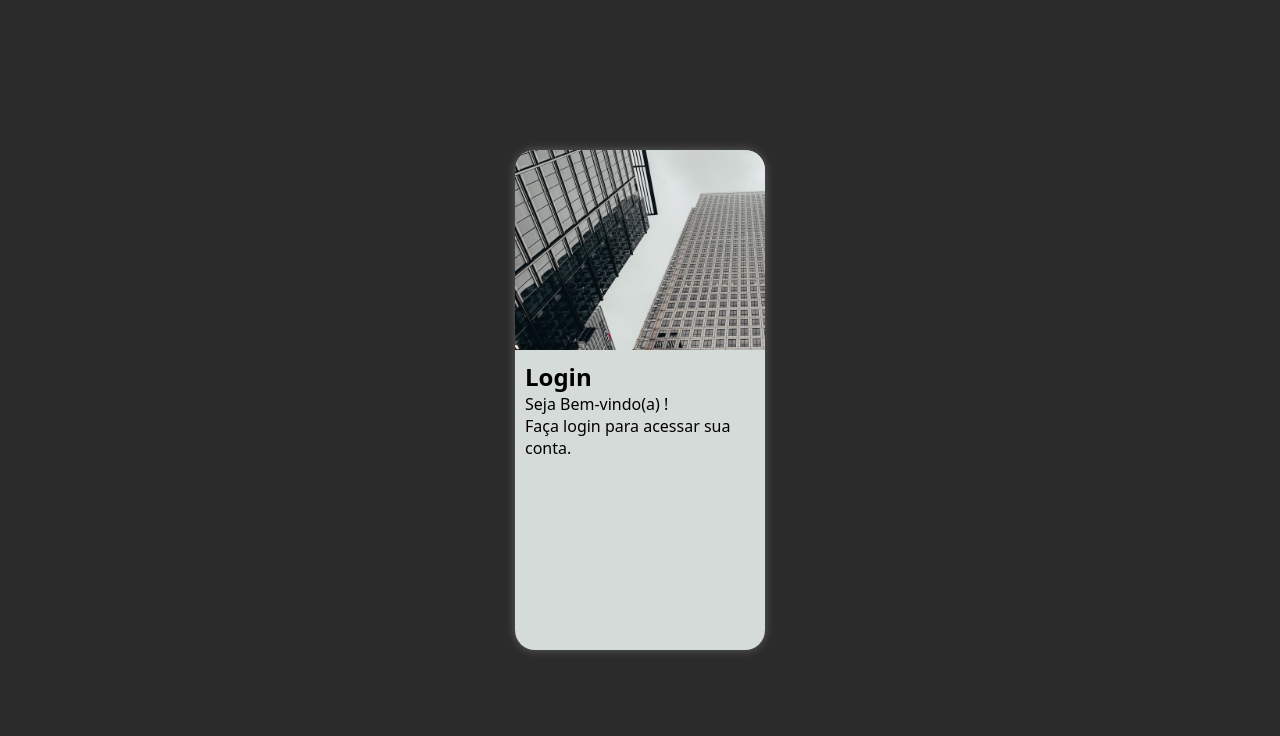
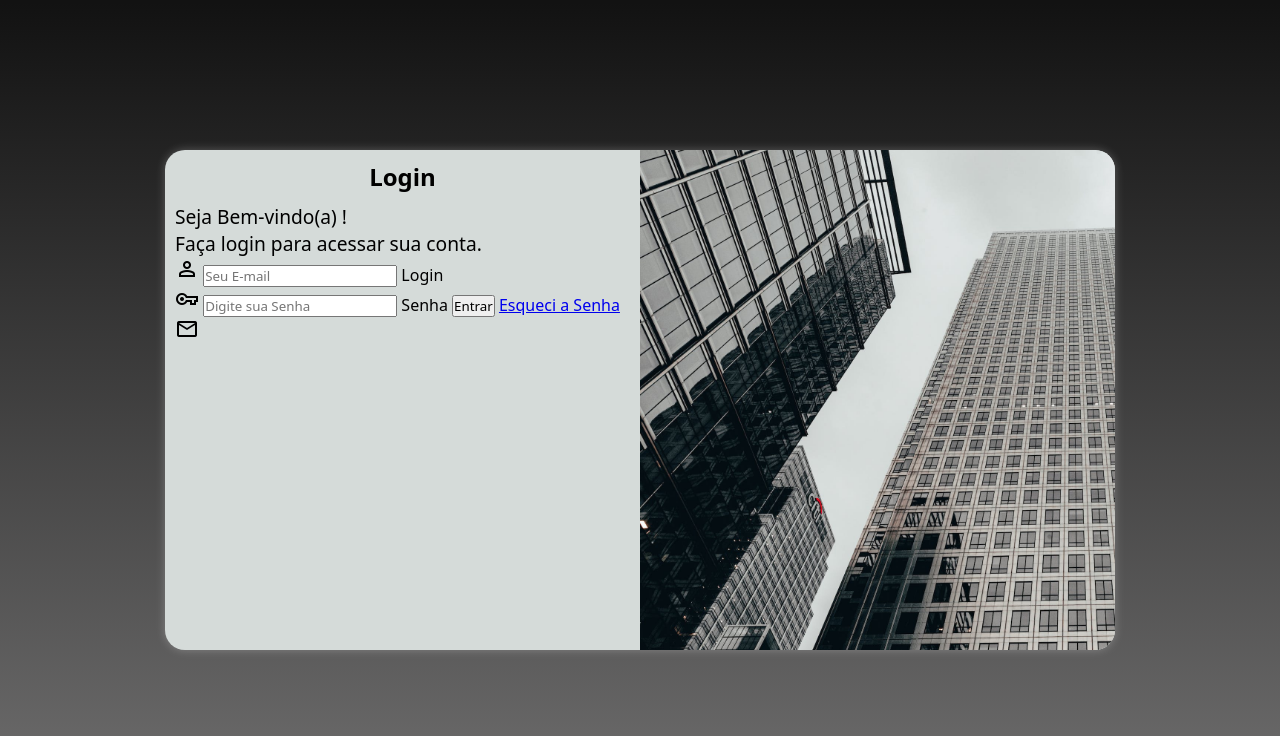
Before and after one commit to dev-vinicius-lima/projeto-login, a plain HTML site: page index.html in a window 1280 px wide. Drawn offline with nearby package versions, Linux system fonts and the light colour scheme.

Commit message:
adicionei o formulario

```diff
--- /dev/null
+++ b/estilos/media-query.css
@@ -0,0 +1,46 @@
+@charset "UTF-8";
+
+@media screen and (min-width: 768px) and (max-width: 992px) {
+    body{
+        background-image: linear-gradient(rgba(0, 0, 0, 0.589), #8e8d8dac );
+    }
+    #login{
+        width: 80vw;
+    }
+    #login > div#img{
+        float: left;
+        width: 30%;
+        height:100%;
+    }
+    #login > #formulario{
+        float: right;
+        width: 70%;
+    }
+    #formulario > p {
+        font-size: 1.2em;
+    }
+}
+
+@media screen and (min-width:992px) {
+    body{
+        background-image: linear-gradient(rgba(0, 0, 0, 0.589), #8e8d8dac );
+    }
+
+    #login{
+        width: 950px;
+    }
+    #login > div#img{
+        float: right;
+        width: 50%;
+        height: 100%;
+    }
+    #login > div#formulario{
+        float: left;
+        width: 50%;
+
+    }
+    #formulario > p {
+        font-size: 1.2em;
+    }
+
+}
--- a/estilos/style.css
+++ b/estilos/style.css
@@ -36,6 +36,8 @@ main{
     /* margin: auto; */
     overflow: hidden;
     box-shadow: 0px 0px 10px rgba(255, 255, 255, 0.256);
+    transition: width .3s, height .3s;
+    transition-timing-function: ease;
 }
 #login > div#img{
     background-image: url(../imagens/pexels-yoss-traore-2591198.jpg);
@@ -50,3 +52,10 @@ main{
     padding: 10px;
 
 }
+#formulario > h1{
+    text-align: center;
+    margin-bottom: 10px;
+}
+#formulario > p {
+    font-size: 0.8em;
+}
--- a/index.html
+++ b/index.html
@@ -1,11 +1,15 @@
 <!DOCTYPE html>
 <html lang="pt-br">
+
 <head>
     <meta charset="UTF-8">
     <meta name="viewport" content="width=device-width, initial-scale=1.0">
     <title>Tela de Login</title>
     <link rel="stylesheet" href="estilos/style.css">
+    <link rel="stylesheet" href="estilos/media-query.css">
+    <link rel="stylesheet" href="https://fonts.googleapis.com/css2?family=Material+Symbols+Outlined:opsz,wght,FILL,GRAD@24,400,0,0" />
 </head>
+
 <body>
     <main>
         <section id="login">
@@ -17,7 +21,32 @@
                 <h1>Login</h1>
                 <p>Seja Bem-vindo(a) ! <br> Faça login para acessar sua conta.</p>
 
-                <form action="login.php" method="post"></form>
+                <form action="login.php" method="post">
+                    <div class="campo">
+                        <span class="material-symbols-outlined">
+                            person
+                        </span>
+
+                        <input type="email" name="login" id="ilogin" placeholder="Seu E-mail" size="19%" autocomplete="email" required maxlength="30"><label for="ilogin"> Login</label>
+
+                    </div>
+                    <div class="campo">
+                        <span class="material-symbols-outlined">
+                            vpn_key
+                        </span>
+                        <input type="password" name="senha" id="isenha" placeholder="Digite sua Senha" size="19%" autocomplete="current-password" required maxlength="20" minlength="8">
+                        <label for="isenha">Senha</label>
+                        <input type="submit" value="Entrar">
+
+                        <a href="esqueci.html">Esqueci a Senha</a>
+                        <span class="material-symbols-outlined">
+                            mail
+                        </span>
+                    </div>
+
+
+
+                </form>
 
             </div>
 
@@ -25,4 +54,5 @@
     </main>
 
 </body>
+
 </html>
```
